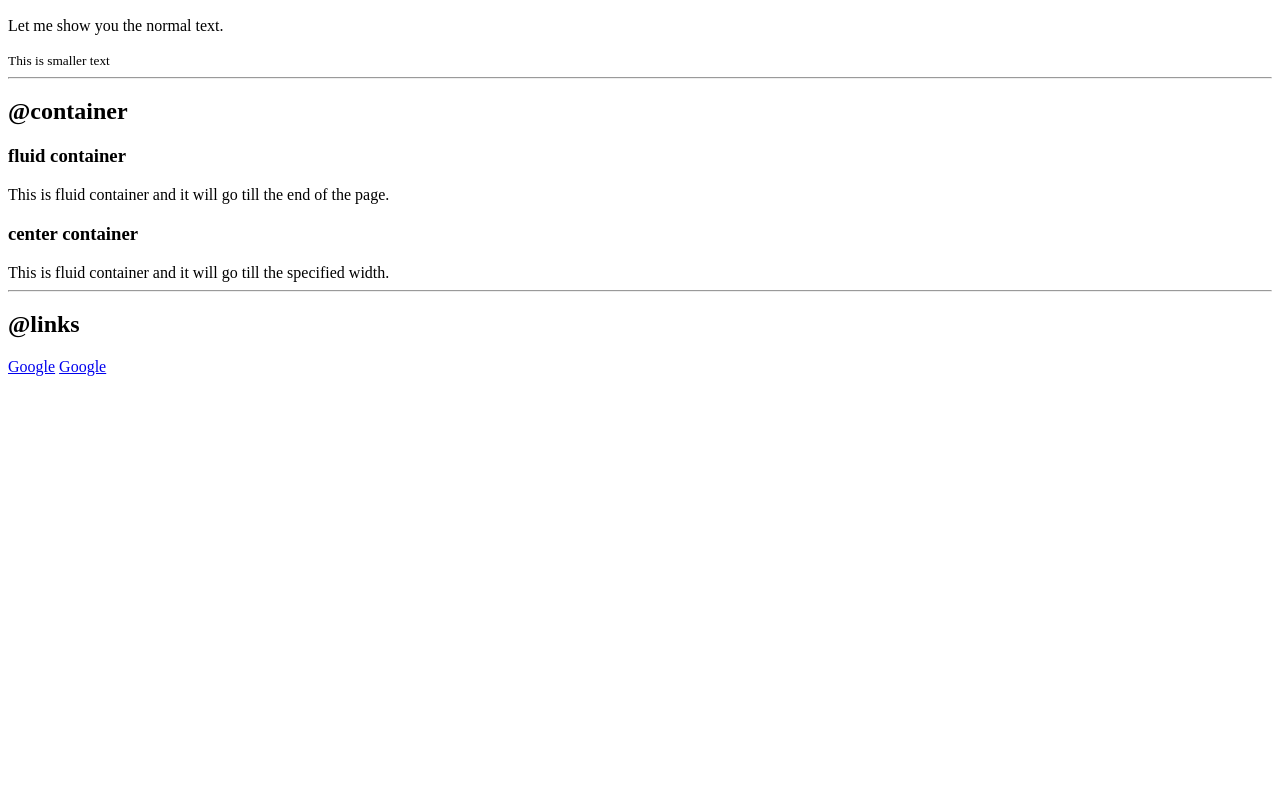
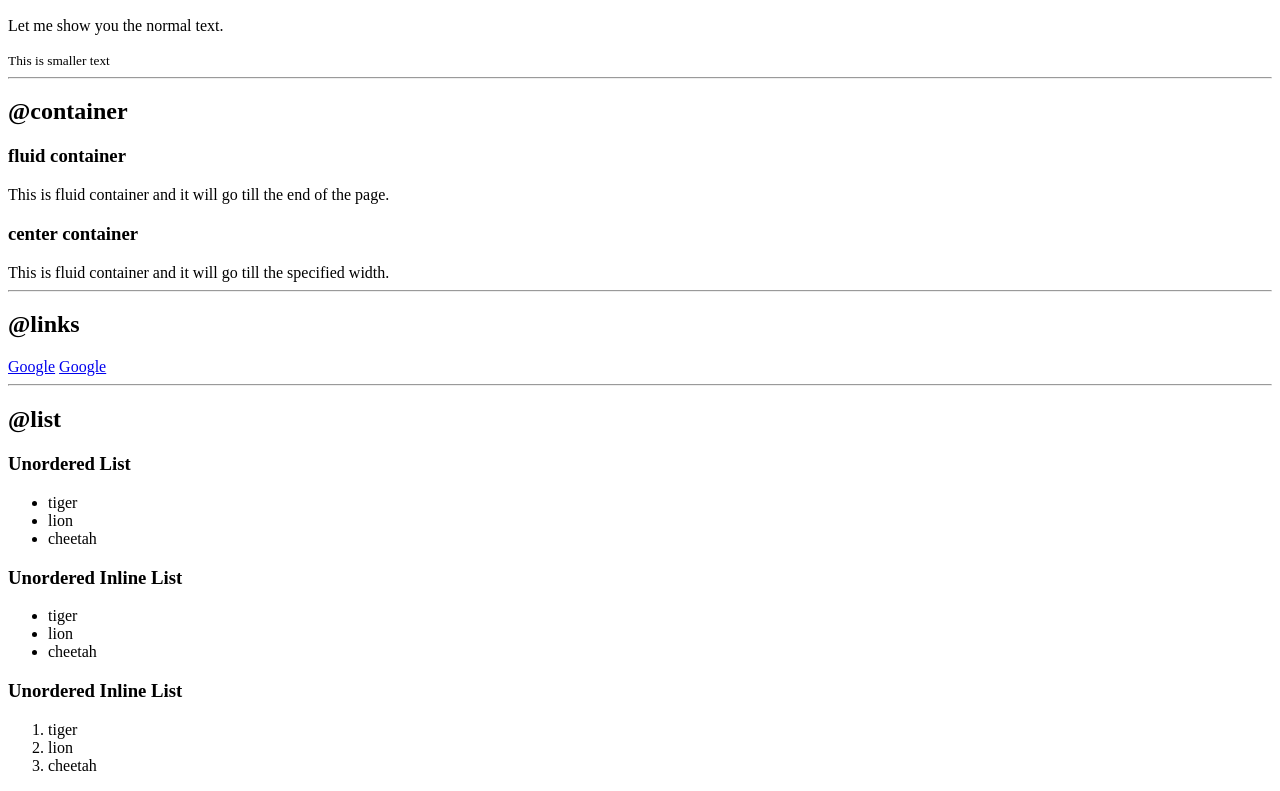
Before and after one commit to RajatDeore7/Neog-Camp, a plain HTML site: page HTML5/index.html in a window 1280 px wide. Shown: the part 291-1082 px from the top of the page. Before the commit the page ends 800 px from the top, so only its background shows below. Drawn offline with Linux system fonts and the light colour scheme.

Commit message:
Order and Unorder List

```diff
--- a/HTML5/index.html
+++ b/HTML5/index.html
@@ -36,5 +36,34 @@
     <a href="https://google.com">Google</a>
     <a href="https://google.com">Google</a>
 
+    <hr>
+
+    <h2>@list</h2>
+
+    <h3>Unordered List</h3>
+
+    <ul>
+        <li>tiger</li>
+        <li>lion</li>
+        <li>cheetah</li>
+    </ul>
+
+    <h3>Unordered Inline List</h3>
+
+    <ul>
+        <li>tiger</li>
+        <li>lion</li>
+        <li>cheetah</li>
+    </ul>
+
+    <h3>Unordered Inline List</h3>
+
+    <ol>
+        <li>tiger</li>
+        <li>lion</li>
+        <li>cheetah</li>
+    </ol>
+
+
 </body>
 </html>
```
